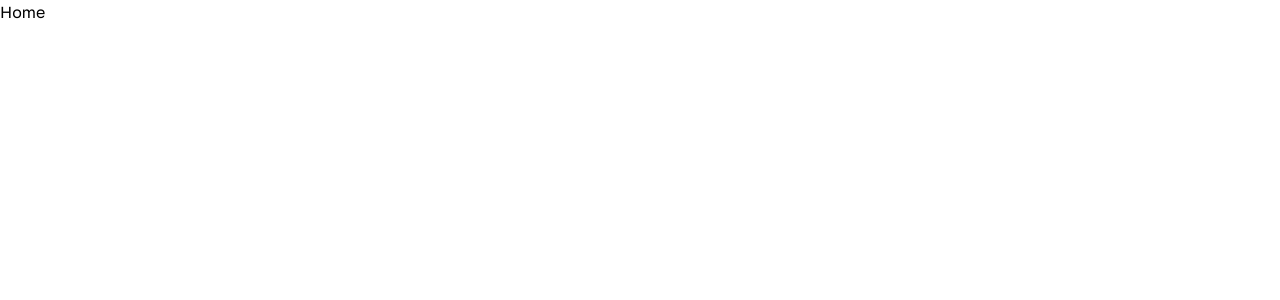
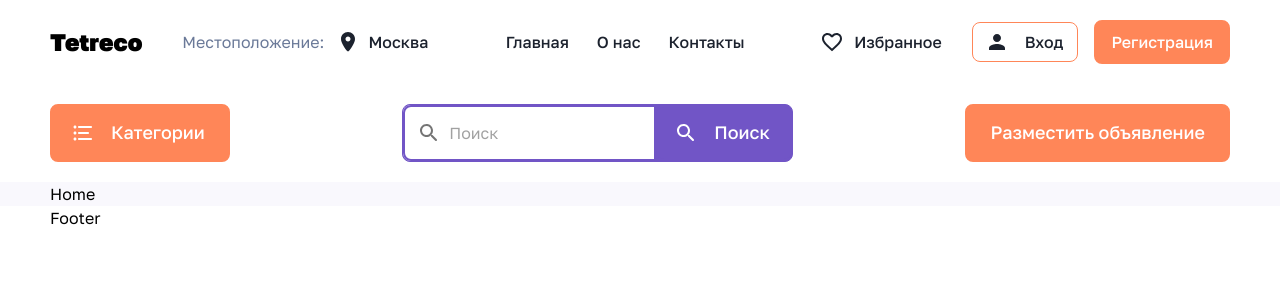
Before and after one commit to IuliaMurtazina/tetreco, a Next.js app: page / in a window 1280 px wide. Shown: the top 300 px of the page. Built offline with nearby package versions, Linux system fonts and the light colour scheme.

Commit message:
Layout. Home page started.

```diff
--- /dev/null
+++ b/src/components/layout/Layout.js
@@ -0,0 +1,17 @@
+import React from "react";
+import Header from "./header/Header";
+import Footer from "./footer/Footer";
+
+const Layout = (props) => {
+  return (
+    <>
+      <Header />
+      <main>
+        <div className="container">{props.children}</div>
+      </main>
+      <Footer />
+    </>
+  );
+};
+
+export default Layout;
--- /dev/null
+++ b/src/components/layout/footer/Footer.js
@@ -0,0 +1,11 @@
+import React from "react";
+
+const Footer = () => {
+  return (
+    <footer>
+      <div className="container">Footer</div>
+    </footer>
+  );
+};
+
+export default Footer;
--- /dev/null
+++ b/src/components/layout/header/Header.js
@@ -0,0 +1,17 @@
+import React from "react";
+import MainNavigation from "./MainNavigation";
+import SearchBar from "./SearchBar";
+import classes from "./Header.module.scss";
+
+const Header = () => {
+  return (
+    <header>
+      <div className={`${classes.header} container`}>
+        <MainNavigation />
+        <SearchBar />
+      </div>
+    </header>
+  );
+};
+
+export default Header;
--- /dev/null
+++ b/src/components/layout/header/Header.module.scss
@@ -0,0 +1,6 @@
+.header {
+  padding: 2rem 0;
+  display: flex;
+  flex-direction: column;
+  gap: 4rem;
+}
--- /dev/null
+++ b/src/components/layout/header/MainNavigation.js
@@ -0,0 +1,82 @@
+import React from "react";
+import classes from "./MainNavigation.module.scss";
+import Link from "next/link";
+import { Button } from "@mui/material";
+import Icon from "@/components/ui/icons/Icon";
+
+const MainNavigation = () => {
+  return (
+    <div className={classes.header}>
+      <div className={classes.left}>
+        <Link
+          href="/"
+          className={classes.logo}
+        >
+          Tetreco
+        </Link>
+        <div className={classes.location}>
+          <p>Местоположение: </p>
+          <Button
+            startIcon={<Icon iconId="room" />}
+            size="small"
+            variant="text"
+            sx={{ ".MuiButton-startIcon": { marginRight: "8px" } }}
+          >
+            Москва
+          </Button>
+        </div>
+      </div>
+      <div className={classes.nav}>
+        <Link href="/">
+          <Button
+            size="small"
+            variant="text"
+          >
+            Главная
+          </Button>
+        </Link>
+        <Link href="/">
+          <Button
+            size="small"
+            variant="text"
+          >
+            О нас
+          </Button>
+        </Link>
+        <Link href="/">
+          <Button
+            size="small"
+            variant="text"
+          >
+            Контакты
+          </Button>
+        </Link>
+      </div>
+      <div className={classes.right}>
+        <Button
+          size="small"
+          variant="text"
+          startIcon={<Icon iconId="favorite_border" />}
+          sx={{ ".MuiButton-startIcon": { marginRight: "10px" } }}
+        >
+          Избранное
+        </Button>
+        <Button
+          size="small"
+          variant="outlined"
+          startIcon={<Icon iconId="user" />}
+        >
+          Вход
+        </Button>
+        <Button
+          size="small"
+          variant="contained"
+        >
+          Регистрация
+        </Button>
+      </div>
+    </div>
+  );
+};
+
+export default MainNavigation;
--- /dev/null
+++ b/src/components/layout/header/MainNavigation.module.scss
@@ -0,0 +1,37 @@
+@import "../../../styles/variables.scss";
+
+.header,
+.left,
+.right,
+.nav,
+.location {
+  display: flex;
+  align-items: center;
+}
+
+.header {
+  // padding: 3rem 0;
+  justify-content: space-between;
+}
+
+.left {
+  gap: 4rem;
+}
+
+.right {
+  gap: 1.6rem;
+}
+
+.logo {
+  font-weight: 900;
+  font-size: 24px;
+  line-height: 100%;
+  color: #000000;
+  text-decoration: none;
+}
+
+.location {
+  p {
+    color: $Text-Secondary;
+  }
+}
--- /dev/null
+++ b/src/components/layout/header/SearchBar.js
@@ -0,0 +1,55 @@
+import React from "react";
+import { Button, TextField, InputAdornment, Autocomplete } from "@mui/material";
+import Icon from "@/components/ui/icons/Icon";
+import classes from "./SearchBar.module.scss";
+import { buttonPalette } from "@/theme/overrides/palette";
+
+const SearchBar = () => {
+  return (
+    <div className={classes.searchBar}>
+      <Button
+        size="large"
+        variant="contained"
+        startIcon={<Icon iconId="format_list_bulleted" />}
+      >
+        Категории
+      </Button>
+      <div className={classes.search}>
+        <TextField
+          placeholder="Поиск"
+          InputProps={{
+            startAdornment: (
+              <InputAdornment position="start">
+                <Icon iconId="search" />
+              </InputAdornment>
+            ),
+          }}
+          sx={{
+            "& .MuiOutlinedInput-root fieldset": {
+              borderColor: buttonPalette.secondary.enabled,
+            },
+            ".MuiInputBase-root": {
+              borderTopRightRadius: 0,
+              borderBottomRightRadius: 0,
+            },
+          }}
+        />
+        <Button
+          size="large"
+          startIcon={<Icon iconId="search" />}
+          search
+        >
+          Поиск
+        </Button>
+      </div>
+      <Button
+        size="large"
+        variant="contained"
+      >
+        Разместить объявление
+      </Button>
+    </div>
+  );
+};
+
+export default SearchBar;
--- /dev/null
+++ b/src/components/layout/header/SearchBar.module.scss
@@ -0,0 +1,14 @@
+@import "../../../styles/variables.scss";
+
+.searchBar {
+  display: flex;
+  justify-content: space-between;
+}
+
+.search {
+  display: flex;
+  align-items: center;
+  background: $Button-Secondary-Anabled;
+  border: 1px solid $Button-Secondary-Anabled;
+  border-radius: 8px;
+}
--- a/src/pages/_app.js
+++ b/src/pages/_app.js
@@ -1,11 +1,14 @@
 import "@/styles/globals.scss";
 import { ThemeProvider } from "@mui/material";
 import theme from "@/theme/muiTheme";
+import Layout from "@/components/layout/Layout";
 
 const App = ({ Component, pageProps }) => {
   return (
     <ThemeProvider theme={theme}>
-      <Component {...pageProps} />
+      <Layout>
+        <Component {...pageProps} />
+      </Layout>
     </ThemeProvider>
   );
 };
--- a/src/styles/globals.scss
+++ b/src/styles/globals.scss
@@ -47,3 +47,12 @@ h4 {
   font-size: 20px;
   line-height: 32px;
 }
+
+.container {
+  max-width: 118rem;
+  margin: 0 auto;
+}
+
+main {
+  background-color: $Background-Background;
+}
```
